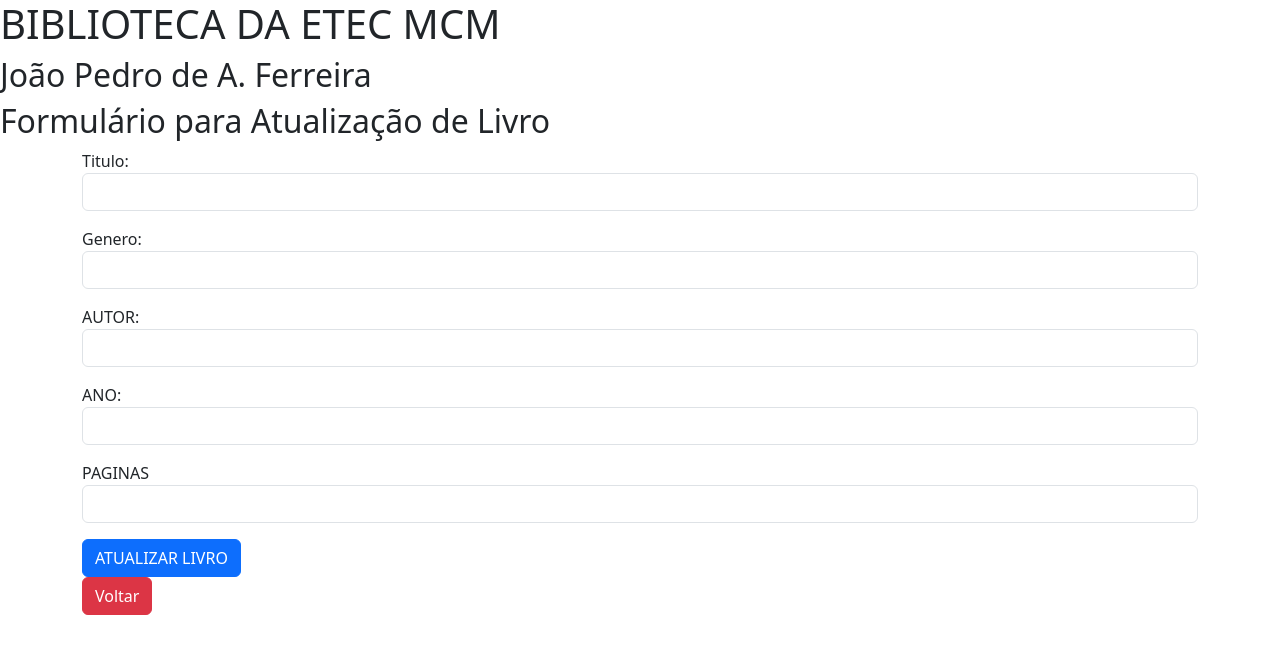
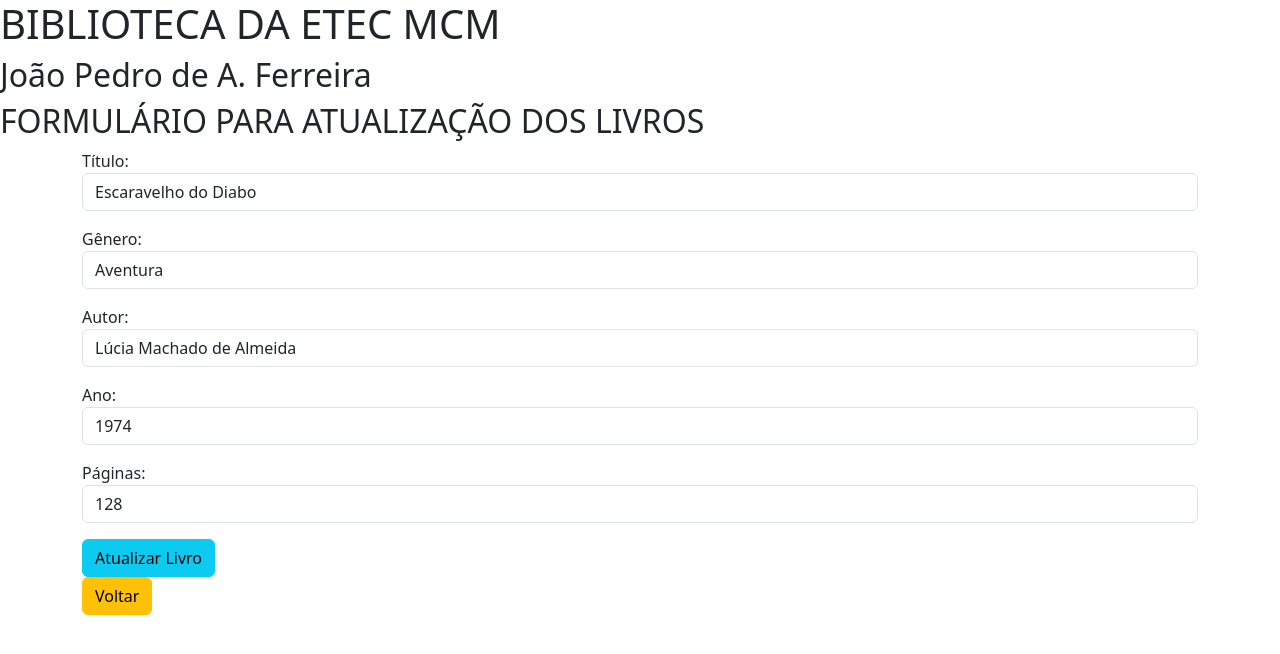
Before and after one commit to joaoPedro095810/biblioteca_php, a PHP site: page /form_atualizar.php?id=1 in a window 1280 px wide. Shown: the top 654 px of the page. Run offline with PHP 8.4, Linux system fonts and the light colour scheme; data comes from the database, SQL or seed files in the repository; data that the repository does not hold is empty.

Commit message:
Add files via upload

```diff
--- a/conexao.php
+++ b/conexao.php
@@ -7,7 +7,7 @@
         $pdo = new PDO("mysql:host=$host;dbname=$dbname", $user, $pass);
         // Habilita erros do PDO
         $pdo->setAttribute(PDO::ATTR_ERRMODE, PDO::ERRMODE_EXCEPTION);
-        //echo "Conexão bem-sucedida!";
+        // echo "Conexão bem-sucedida!";
     } catch (PDOException $e) {
         echo "Erro na conexão: " . $e->getMessage();
     }
--- a/form_atualizar.php
+++ b/form_atualizar.php
@@ -1,9 +1,9 @@
 <!DOCTYPE html>
-<html lang="en">
+<html lang="pt-br">
 <head>
     <meta charset="UTF-8">
     <meta name="viewport" content="width=device-width, initial-scale=1.0">
-    <title>Document</title>
+    <title>Atualizar Livros</title>
     <link href="https://cdn.jsdelivr.net/npm/bootstrap@5.3.7/dist/css/bootstrap.min.css" rel="stylesheet" integrity="sha384-LN+7fdVzj6u52u30Kp6M/trliBMCMKTyK833zpbD+pXdCLuTusPj697FH4R/5mcr" crossorigin="anonymous">
 </head>
 <body>
@@ -11,41 +11,36 @@
         include_once 'pedaco.php';
         $id = $_GET['id'];
     ?>
-
-    <h2>Formulário para Atualização de Livro</h2>
+    <h2>FORMULÁRIO PARA ATUALIZAÇÃO DOS LIVROS</h2>
     <div class="container">
-        <form action="atualizar.php?id=<?php echo $id; ?>" method="POST">
+        <form action="atualizar.php?id= <?php echo $id; ?>" method="POST">
 
         <?php
             require 'conexao.php';
             $sql = "SELECT * FROM livros WHERE id = $id";
             $stmt = $pdo->query($sql);
             $livros = $stmt->fetch(PDO::FETCH_ASSOC);
+        ?>
 
-        ?>
             <div class="mb-3">
-                Titulo:<input type="text" class="form-control"  value= "<?php echo $livro['titulo']; ?>" name = "novo_titulo">
+                Título: <input type="text" name="novo_titulo" value="<?php echo $livros['titulo'];?>" class="form-control">
             </div>
             <div class="mb-3">
-                Genero:<input type="text" class="form-control"  value= "<?php echo $livro['genero']; ?>" name = "novo_titulo">
+                Gênero: <input type="text" name="novo_genero" value="<?php echo $livros['genero'];?>" class="form-control">
             </div>
             <div class="mb-3">
-                AUTOR:<input type="text" class="form-control"  value= "<?php echo $livro['autor']; ?>" name = "novo_titulo">
+                Autor: <input type="text" name="novo_autor" value="<?php echo $livros['autor'];?>" class="form-control">
             </div>
             <div class="mb-3">
-                ANO:<input type="text" class="form-control"  value= "<?php echo $livro['ano']; ?>" name = "novo_titulo">
+                Ano: <input type="text" name="novo_ano" value="<?php echo $livros['ano'];?>" class="form-control">
             </div>
             <div class="mb-3">
-                PAGINAS<input type="text" class="form-control"  value= "<?php echo $livro['paginas']; ?>" name = "novo_titulo">
+                Páginas: <input type="text" name="novo_paginas" value="<?php echo $livros['paginas'];?>" class="form-control">
             </div>
-            <div>
-
-            <button type="submit" class="btn btn-primary">ATUALIZAR LIVRO</button>
-        </div>
+            <button type="submit" class="btn btn-info">Atualizar Livro</button>
         </form>
-        <a class="btn btn-danger mb-3" href="index.php" type="button" class="btn btn-primary">Voltar</a>
+        <a href="index.php" type="button" class="btn btn-warning">Voltar</a>
     </div>
-
     <script src="https://cdn.jsdelivr.net/npm/bootstrap@5.3.7/dist/js/bootstrap.bundle.min.js" integrity="sha384-ndDqU0Gzau9qJ1lfW4pNLlhNTkCfHzAVBReH9diLvGRem5+R9g2FzA8ZGN954O5Q" crossorigin="anonymous"></script>
 </body>
 </html>
--- a/index.php
+++ b/index.php
@@ -1,9 +1,9 @@
 <!DOCTYPE html>
-<html lang="en">
+<html lang="pt-br">
 <head>
     <meta charset="UTF-8">
     <meta name="viewport" content="width=device-width, initial-scale=1.0">
-    <title>Biblioteca ETEC MCM</title>
+    <title>Biblioteca ETEC MCM - João Vinícius Costa</title>
     <link href="https://cdn.jsdelivr.net/npm/bootstrap@5.3.7/dist/css/bootstrap.min.css" rel="stylesheet" integrity="sha384-LN+7fdVzj6u52u30Kp6M/trliBMCMKTyK833zpbD+pXdCLuTusPj697FH4R/5mcr" crossorigin="anonymous">
 </head>
 <body>
@@ -12,7 +12,7 @@
     ?>
     <div class="btn-group" role="group" aria-label="Basic mixed styles example">
         <a href="listar.php" type="button" class="btn btn-danger">Lista de Livros</a>
-        <a href="form_cadastro.php" type="button" class="btn btn-warning">Cadastrar Livro</a>
+        <a href="form_cadastro.php" type="button" class="btn btn-success">Cadastrar Livros</a>
     </div>
 
     <script src="https://cdn.jsdelivr.net/npm/bootstrap@5.3.7/dist/js/bootstrap.bundle.min.js" integrity="sha384-ndDqU0Gzau9qJ1lfW4pNLlhNTkCfHzAVBReH9diLvGRem5+R9g2FzA8ZGN954O5Q" crossorigin="anonymous"></script>
```
Also changed, not shown: atualizar.php (+11 -10 lines), excluir.php (added, +13 -0 lines), form_cadastro.php (+10 -13 lines), inserir.php (+3 -10 lines), listar.php (+5 -10 lines).
